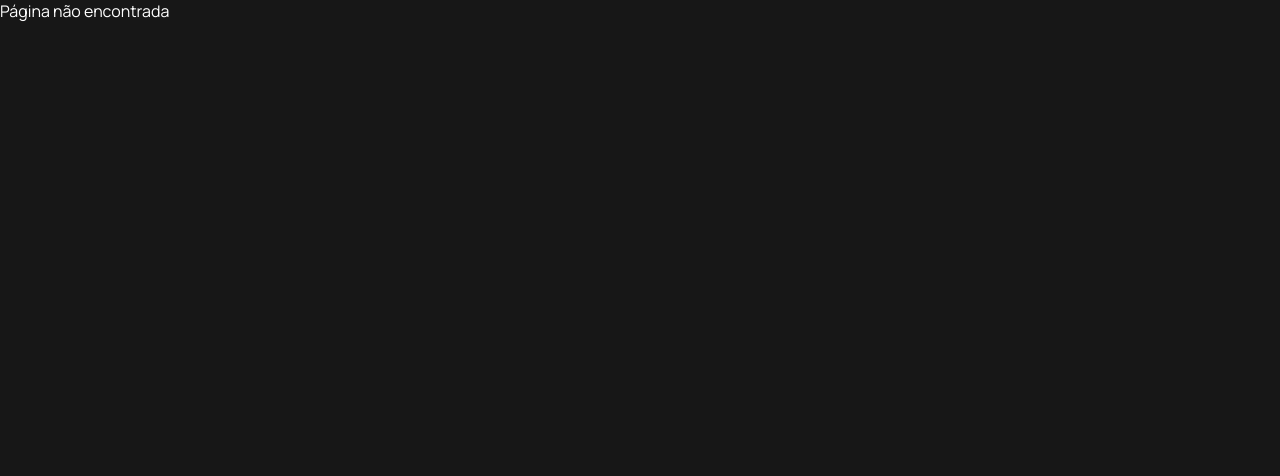
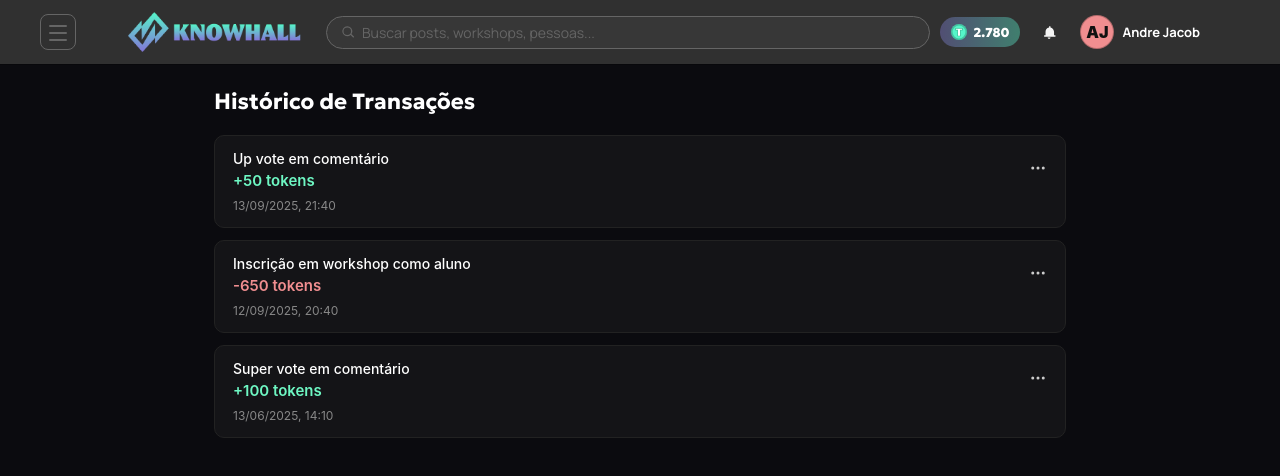
Before and after one commit to Escola-de-Ti/frontend-knowhall, a React (Vite) app in the folder webapp/: page /historico-transacoes in a window 1280 px wide. Shown: the top 476 px of the page. Built offline with nearby package versions, Linux system fonts and the light colour scheme; no server answers.

Commit message:
feat: criação tela histórico transações

```diff
--- a/webapp/src/App.tsx
+++ b/webapp/src/App.tsx
@@ -5,6 +5,7 @@ import Cadastro from './pages/Cadastro';
 import CriarPost from './pages/CriarPost';
 import Perfil from './pages/Perfil';
 import Feed from './pages/Feed';
+import HistoricoTransacoes from './pages/HistoricoTransacoes';
 import { JSX } from 'react';
 
 function isAuth() {
@@ -26,7 +27,8 @@ function App() {
       <Route path="/cadastro" element={<Cadastro />} />
       <Route path="/criar-post" element={<Protected><CriarPost /></Protected>} />
       <Route path="/perfil" element={<Protected><Perfil /></Protected>} />
-      <Route path="/feed" element={<Feed />} />
+      <Route path="/feed" element={<Protected><Feed /></Protected>} />
+      <Route path="/historico-transacoes" element={<HistoricoTransacoes />}/>
       <Route path="/" element={home} />
       <Route path="*" element={<div>Página não encontrada</div>} />
     </Routes>
--- /dev/null
+++ b/webapp/src/pages/HistoricoTransacoes.tsx
@@ -0,0 +1,158 @@
+import React, { useEffect, useState } from "react";
+import "../styles/HistoricoTransacoes.css";
+import NavBar from "../components/NavBar";
+import { buscarHistoricoTransacoes } from "../services/historicoService";
+import { MoreHorizontal } from "lucide-react";
+
+interface Transacao {
+  id: number;
+  quantidade: number;
+  motivoDescricao: string;
+  descricao: string;
+  dataTransacao: string;
+}
+
+interface HistoricoTransacaoListResponse {
+  transacoes: Transacao[];
+  totalRecebido: number;
+  totalGasto: number;
+  saldoAtual: number;
+  hasMore: boolean;
+  totalPages: number;
+  totalElements: number;
+}
+
+const mockTransacoes: HistoricoTransacaoListResponse = {
+  transacoes: [
+    {
+      id: 1,
+      quantidade: 50,
+      motivoDescricao: "Up vote em comentário",
+      descricao: "Recebimento por comentário",
+      dataTransacao: "2025-09-13T21:40:00Z",
+    },
+    {
+      id: 2,
+      quantidade: -650,
+      motivoDescricao: "Inscrição em workshop como aluno",
+      descricao: "Compra de Workshop",
+      dataTransacao: "2025-09-12T20:40:00Z",
+    },
+    {
+      id: 3,
+      quantidade: 100,
+      motivoDescricao: "Super vote em comentário",
+      descricao: "Recebimento por SuperVote",
+      dataTransacao: "2025-06-13T14:10:00Z",
+    },
+  ],
+  totalRecebido: 150,
+  totalGasto: 650,
+  saldoAtual: 2780,
+  hasMore: false,
+  totalPages: 1,
+  totalElements: 3,
+};
+
+export default function HistoricoTransacoes() {
+  const [transacoes, setTransacoes] = useState<Transacao[]>([]);
+  const [expanded, setExpanded] = useState<number | null>(null);
+  const [loading, setLoading] = useState(true);
+
+  useEffect(() => {
+    async function carregar() {
+      try {
+        const resposta = await buscarHistoricoTransacoes(0, 20);
+        if (resposta && Array.isArray(resposta.transacoes)) {
+          setTransacoes(resposta.transacoes);
+        } else {
+          console.warn("Usando mock temporário");
+          setTransacoes(mockTransacoes.transacoes);
+        }
+      } catch (error) {
+        console.error("Erro ao carregar histórico:", error);
+        setTransacoes(mockTransacoes.transacoes);
+      } finally {
+        setLoading(false);
+      }
+    }
+    carregar();
+  }, []);
+
+  const handleToggle = (id: number) => {
+    setExpanded((prev) => (prev === id ? null : id));
+  };
+
+  const formatDateTime = (timestamp: string) => {
+    const date = new Date(timestamp);
+    return date.toLocaleString("pt-BR", {
+      day: "2-digit",
+      month: "2-digit",
+      year: "numeric",
+      hour: "2-digit",
+      minute: "2-digit",
+    });
+  };
+
+  return (
+    <div className="historico-page">
+      <NavBar />
+
+      <div className="historico-container">
+        <h1 className="historico-title">Histórico de Transações</h1>
+
+        {loading ? (
+          <div className="historico-loading">Carregando...</div>
+        ) : (
+          <div className="transacoes-list">
+            {transacoes.map((item) => {
+              const isPositive = item.quantidade > 0;
+              const color = isPositive ? "#6ef7c3" : "#F08E90";
+              const sign = isPositive ? "+" : "";
+
+              return (
+                <div key={item.id} className="transacao-card">
+                  <div className="transacao-row">
+                    <div className="transacao-info">
+                      <p className="transacao-motivo">{item.motivoDescricao}</p>
+                      <p
+                        className="transacao-quantidade"
+                        style={{ color: color }}
+                      >
+                        {sign}
+                        {item.quantidade} tokens
+                      </p>
+                    </div>
+
+                    <div className="transacao-acoes">
+                      {expanded === item.id && (
+                        <button
+                          className="btn-suporte"
+                          onClick={() =>
+                            alert("Você entrou em contato com o suporte.")
+                          }
+                        >
+                          Contatar suporte
+                        </button>
+                      )}
+                      <button
+                        className="btn-toggle"
+                        onClick={() => handleToggle(item.id)}
+                      >
+                        <MoreHorizontal size={18} color="#ccc" />
+                      </button>
+                    </div>
+                  </div>
+
+                  <p className="transacao-data">
+                    {formatDateTime(item.dataTransacao)}
+                  </p>
+                </div>
+              );
+            })}
+          </div>
+        )}
+      </div>
+    </div>
+  );
+}
--- /dev/null
+++ b/webapp/src/services/historicoService.ts
@@ -0,0 +1,22 @@
+import axios from "axios";
+
+const API_BASE_URL =
+  import.meta.env.VITE_API_URL || "http://localhost:8080/api";
+
+export async function buscarHistoricoTransacoes(page = 0, size = 20) {
+  try {
+    const token = localStorage.getItem("kh_token");
+
+    const response = await axios.get(`${API_BASE_URL}/historico-transacoes`, {
+      params: { page, size },
+      headers: {
+        Authorization: token ? `Bearer ${token}` : "",
+      },
+    });
+
+    return response.data;
+  } catch (error) {
+    console.error("Erro ao buscar histórico:", error);
+    throw error;
+  }
+}
--- /dev/null
+++ b/webapp/src/styles/HistoricoTransacoes.css
@@ -0,0 +1,95 @@
+.historico-page {
+  background-color: #0b0b0f;
+  min-height: 100vh;
+  color: #fff;
+  font-family: "Inter", sans-serif;
+}
+
+.historico-container {
+  max-width: 900px;
+  margin: 0 auto;
+  padding: 24px;
+}
+
+.historico-title {
+  font-size: 22px;
+  font-weight: 700;
+  margin-bottom: 20px;
+}
+
+.historico-loading {
+  text-align: center;
+  color: #aaa;
+  margin-top: 40px;
+}
+
+.transacoes-list {
+  display: flex;
+  flex-direction: column;
+  gap: 12px;
+}
+
+.transacao-card {
+  background-color: #141417;
+  border-radius: 10px;
+  padding: 14px 18px;
+  border: 1px solid #222;
+  transition: transform 0.2s ease;
+}
+
+.transacao-card:hover {
+  transform: scale(1.01);
+}
+
+.transacao-row {
+  display: flex;
+  justify-content: space-between;
+  align-items: center;
+}
+
+.transacao-info {
+  display: flex;
+  flex-direction: column;
+}
+
+.transacao-motivo {
+  color: #fff;
+  font-size: 14px;
+  font-weight: 500;
+}
+
+.transacao-quantidade {
+  font-size: 15px;
+  font-weight: 600;
+  margin-top: 4px;
+}
+
+.transacao-acoes {
+  display: flex;
+  flex-direction: column;
+  align-items: flex-end;
+  gap: 6px;
+}
+
+.btn-suporte {
+  background-color: #2d2d35;
+  border: none;
+  color: #82caff;
+  padding: 4px 8px;
+  border-radius: 6px;
+  font-size: 11px;
+  font-weight: 500;
+  cursor: pointer;
+}
+
+.btn-toggle {
+  background: none;
+  border: none;
+  cursor: pointer;
+}
+
+.transacao-data {
+  color: #888;
+  font-size: 12px;
+  margin-top: 8px;
+}
```
